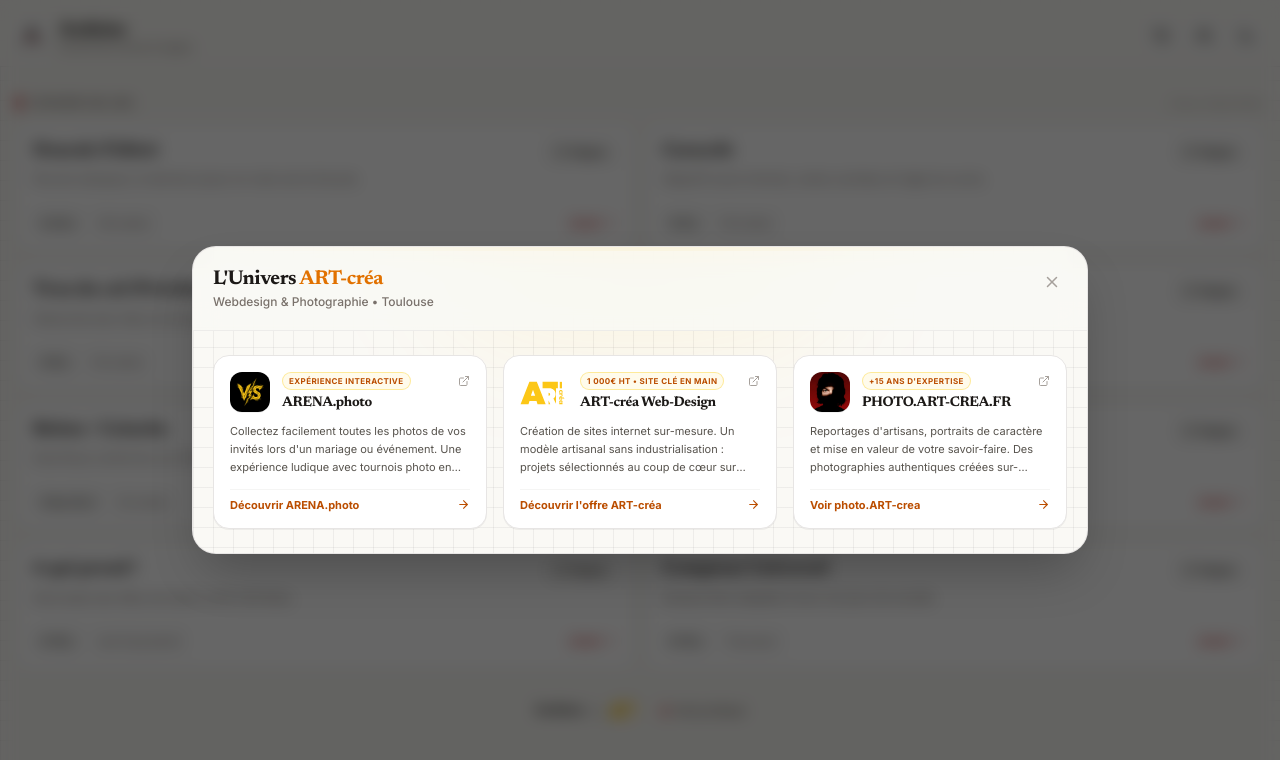
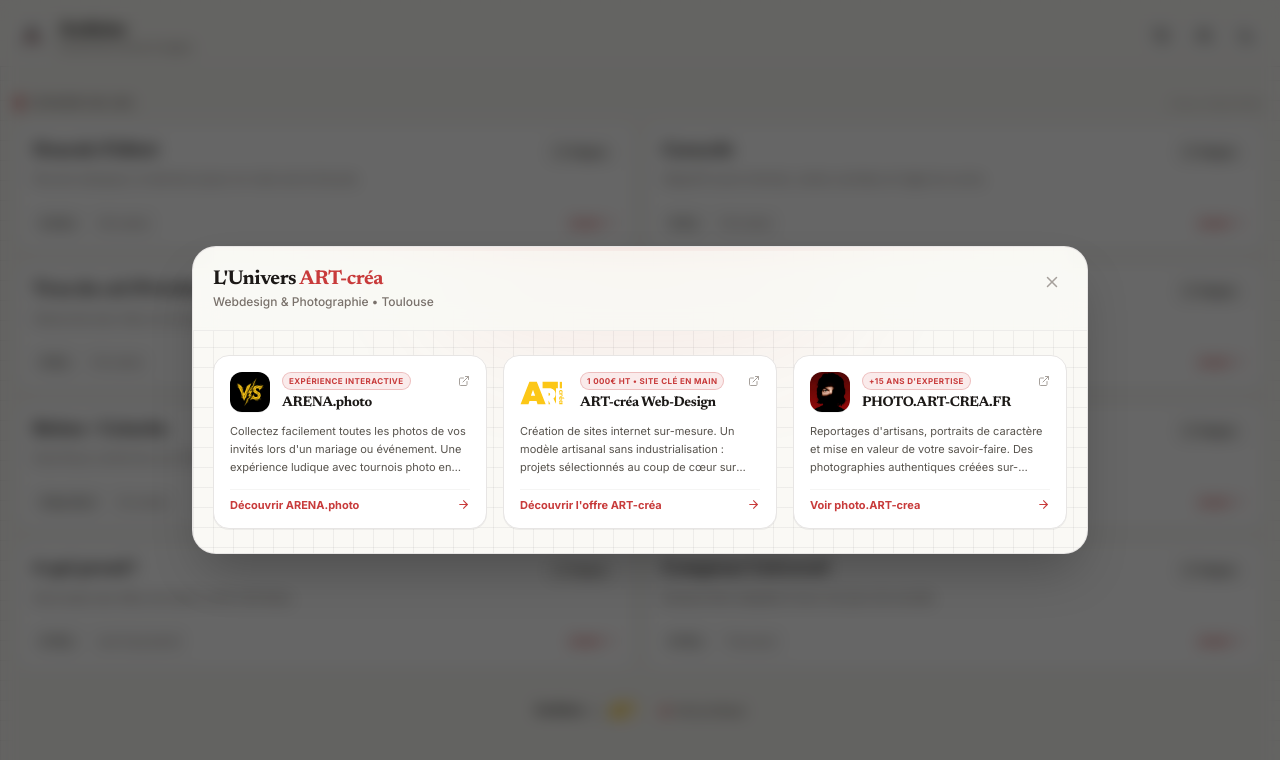
Before and after one commit to Artichou-code/ardoise, a React (Vite) app: page / in a window 1280 px wide. Both pictures are taken after a click on the button 623 px from the left and 710 px from the top of the page. Shown: the top 760 px of the page. Built offline with nearby package versions, Linux system fonts and the light colour scheme.

Commit message:
style: utilisation du rouge signature Ardoise #c83b3b sur le pop-up en mode clair

```diff
--- a/src/components/ArtCreaUniverseModal.jsx
+++ b/src/components/ArtCreaUniverseModal.jsx
@@ -96,11 +96,11 @@ export function ArtCreaUniverseModal({ isOpen, onClose }) {
 
       {/* Conteneur principal adapté à la DA Ardoise (cahier d'écolier avec petits carreaux) */}
       <div className="relative w-full max-w-sm sm:max-w-md md:max-w-4xl school-surface text-stone-900 dark:text-slate-100 border border-stone-200/90 dark:border-slate-800/90 shadow-2xl rounded-2xl sm:rounded-3xl overflow-hidden flex flex-col max-h-[92vh] animate-in fade-in zoom-in-95 duration-200">
-        {/* Liseré supérieur or ambré signature ART-créa */}
-        <div className="absolute top-0 inset-x-0 h-1 bg-gradient-to-r from-transparent via-[#FFC107] to-transparent z-10" />
+        {/* Liseré supérieur rouge signature Ardoise / or en dark */}
+        <div className="absolute top-0 inset-x-0 h-1 bg-gradient-to-r from-transparent via-[#c83b3b] dark:via-[#FFC107] to-transparent z-10" />
 
-        {/* Halo doré d'ambiance en arrière-plan */}
-        <div className="absolute -top-20 left-1/2 -translate-x-1/2 w-96 h-40 bg-amber-400/10 dark:bg-[#FFC107]/10 rounded-full blur-3xl pointer-events-none" />
+        {/* Halo d'ambiance en arrière-plan */}
+        <div className="absolute -top-20 left-1/2 -translate-x-1/2 w-96 h-40 bg-[#c83b3b]/10 dark:bg-[#FFC107]/10 rounded-full blur-3xl pointer-events-none" />
 
         {/* Header de la modale */}
         <div className="relative z-10 p-4 sm:p-5 pb-3 border-b border-stone-200/70 dark:border-slate-800/70 bg-[#faf9f5]/85 dark:bg-[#151719]/85 backdrop-blur-md flex items-start justify-between gap-4">
@@ -109,7 +109,7 @@ export function ArtCreaUniverseModal({ isOpen, onClose }) {
               id="artcrea-universe-title"
               className="text-lg sm:text-xl font-bold tracking-tight leading-tight font-serif-title text-stone-900 dark:text-slate-100"
             >
-              L'Univers <span className="text-amber-600 dark:text-[#FFC107]">ART-créa</span>
+              L'Univers <span className="text-[#c83b3b] dark:text-[#FFC107]">ART-créa</span>
             </h2>
             <p className="text-xs text-stone-500 dark:text-slate-400 font-medium mt-0.5">
               Webdesign & Photographie • Toulouse
@@ -145,7 +145,7 @@ export function ArtCreaUniverseModal({ isOpen, onClose }) {
                   aria-label={`Projet ${card.title}`}
                   className={`h-1.5 rounded-full transition-all duration-300 cursor-pointer ${
                     activeCardIndex === i
-                      ? 'w-6 bg-amber-500 dark:bg-[#FFC107]'
+                      ? 'w-6 bg-[#c83b3b] dark:bg-[#FFC107]'
                       : 'w-1.5 bg-stone-300 dark:bg-slate-700 hover:bg-stone-400'
                   }`}
                 />
@@ -165,7 +165,7 @@ export function ArtCreaUniverseModal({ isOpen, onClose }) {
                 href={card.url}
                 target="_blank"
                 rel="noopener noreferrer"
-                className="w-[82vw] max-w-[310px] sm:w-[320px] md:w-full md:max-w-none flex-shrink-0 snap-center flex flex-col justify-between p-4 rounded-2xl school-card bg-white dark:bg-slate-900/90 border border-stone-200/80 dark:border-slate-800 hover:border-amber-500/70 dark:hover:border-amber-400/70 shadow-2xs hover:shadow-md transition-all duration-200 group relative overflow-hidden select-none cursor-pointer"
+                className="w-[82vw] max-w-[310px] sm:w-[320px] md:w-full md:max-w-none flex-shrink-0 snap-center flex flex-col justify-between p-4 rounded-2xl school-card bg-white dark:bg-slate-900/90 border border-stone-200/80 dark:border-slate-800 hover:border-[#c83b3b]/70 dark:hover:border-amber-400/70 shadow-2xs hover:shadow-md transition-all duration-200 group relative overflow-hidden select-none cursor-pointer"
               >
                 <div className="relative z-10">
                   {/* Entête de carte avec vignette et badge */}
@@ -196,12 +196,12 @@ export function ArtCreaUniverseModal({ isOpen, onClose }) {
                     {/* Badge et Titre */}
                     <div className="flex-1 min-w-0">
                       <div className="flex items-center justify-between gap-1 mb-1">
-                        <span className="text-[8px] font-bold uppercase tracking-wider text-amber-700 dark:text-[#FFC107] px-1.5 py-0.5 rounded-full bg-amber-50 dark:bg-amber-950/40 border border-amber-200/80 dark:border-amber-800/60 whitespace-nowrap">
+                        <span className="text-[8px] font-bold uppercase tracking-wider text-[#c83b3b] dark:text-[#FFC107] px-1.5 py-0.5 rounded-full bg-[#c83b3b]/10 dark:bg-amber-950/40 border border-[#c83b3b]/25 dark:border-amber-800/60 whitespace-nowrap">
                           {card.badge}
                         </span>
-                        <ExternalLink size={12} className="text-stone-400 group-hover:text-amber-600 dark:group-hover:text-[#FFC107] transition-all flex-shrink-0" />
+                        <ExternalLink size={12} className="text-stone-400 group-hover:text-[#c83b3b] dark:group-hover:text-[#FFC107] transition-all flex-shrink-0" />
                       </div>
-                      <h3 className="text-sm font-bold tracking-tight group-hover:text-amber-600 dark:group-hover:text-[#FFC107] transition-colors leading-snug font-serif-title text-stone-900 dark:text-slate-100">
+                      <h3 className="text-sm font-bold tracking-tight group-hover:text-[#c83b3b] dark:group-hover:text-[#FFC107] transition-colors leading-snug font-serif-title text-stone-900 dark:text-slate-100">
                         {card.title}
                       </h3>
                     </div>
@@ -214,7 +214,7 @@ export function ArtCreaUniverseModal({ isOpen, onClose }) {
                 </div>
 
                 {/* CTA en bas */}
-                <div className="relative z-10 pt-2 border-t border-stone-100 dark:border-slate-800/80 flex items-center justify-between text-xs font-bold text-amber-700 dark:text-[#FFC107]">
+                <div className="relative z-10 pt-2 border-t border-stone-100 dark:border-slate-800/80 flex items-center justify-between text-xs font-bold text-[#c83b3b] dark:text-[#FFC107]">
                   <span className="text-[11px]">{card.ctaText}</span>
                   <ArrowRight size={13} className="group-hover:translate-x-1 transition-transform" />
                 </div>
```
